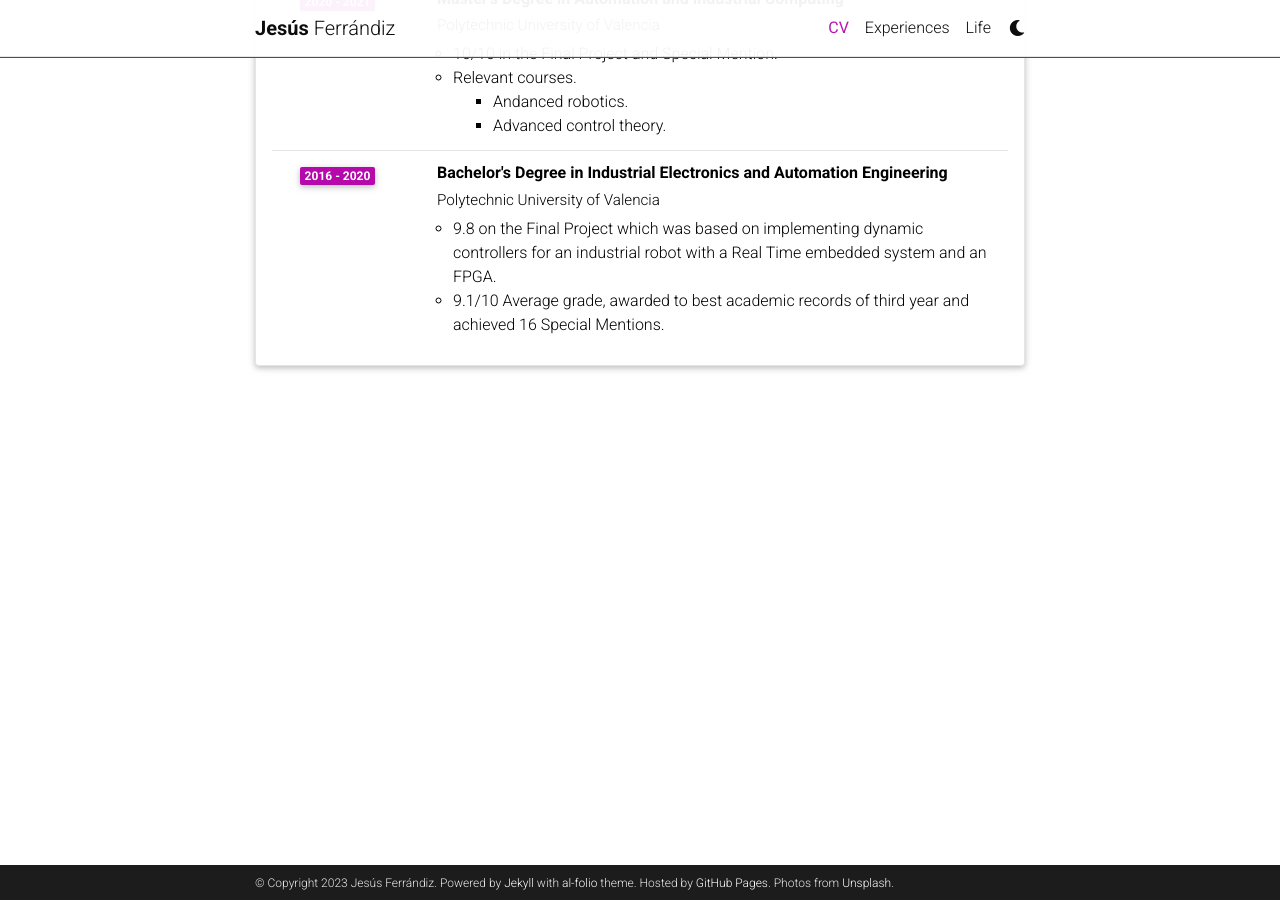
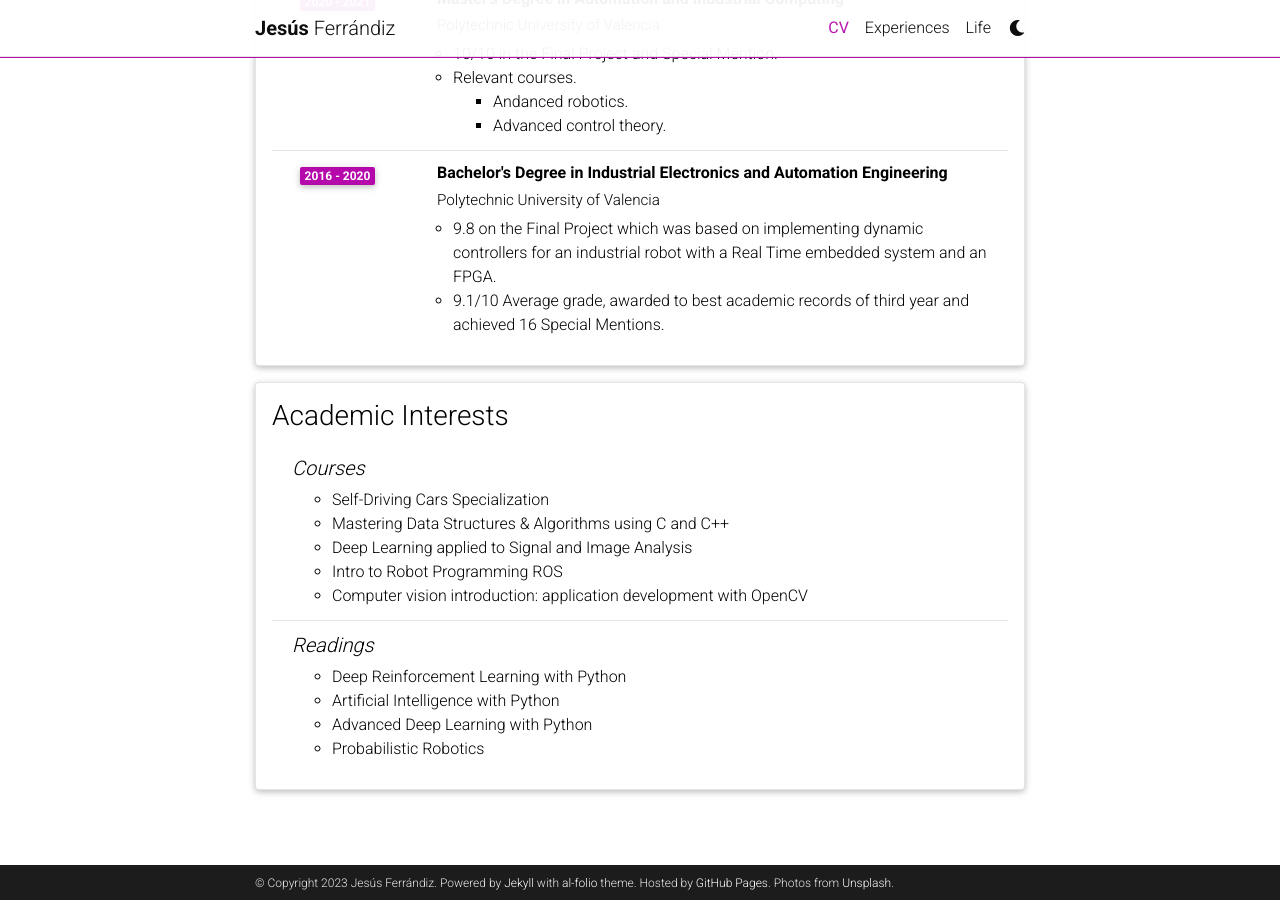
Before and after one commit to jeferal/jeferal.github.io, a Jekyll site: the page built from _pages/cv.md, in a window 1280 px wide and 900 px high, scrolled down 1456 px. Built offline with Jekyll 4.4.1, drawn with Linux system fonts in a browser that asks for light colours; comment, search, counter and statistics services are not loaded; a style sheet for code colours, icons or effects is not loaded.

Commit message:
added further education to cv

```diff
--- a/_data/cv.yml
+++ b/_data/cv.yml
@@ -65,3 +65,20 @@
       description:
         - 9.8 on the Final Project which was based on implementing dynamic controllers for an industrial robot with a Real Time embedded system and an FPGA.
         - 9.1/10 Average grade, awarded to best academic records of third year and achieved 16 Special Mentions.
+
+- title: Academic Interests
+  type: nested_list
+  contents:
+    - title: Courses
+      items:
+        - Self-Driving Cars Specialization
+        - Mastering Data Structures & Algorithms using C and C++
+        - Deep Learning applied to Signal and Image Analysis
+        - Intro to Robot Programming ROS
+        - "Computer vision introduction: application development with OpenCV"
+    - title: Readings
+      items:
+        - Deep Reinforcement Learning with Python
+        - Artificial Intelligence with Python
+        - Advanced Deep Learning with Python
+        - Probabilistic Robotics
```
